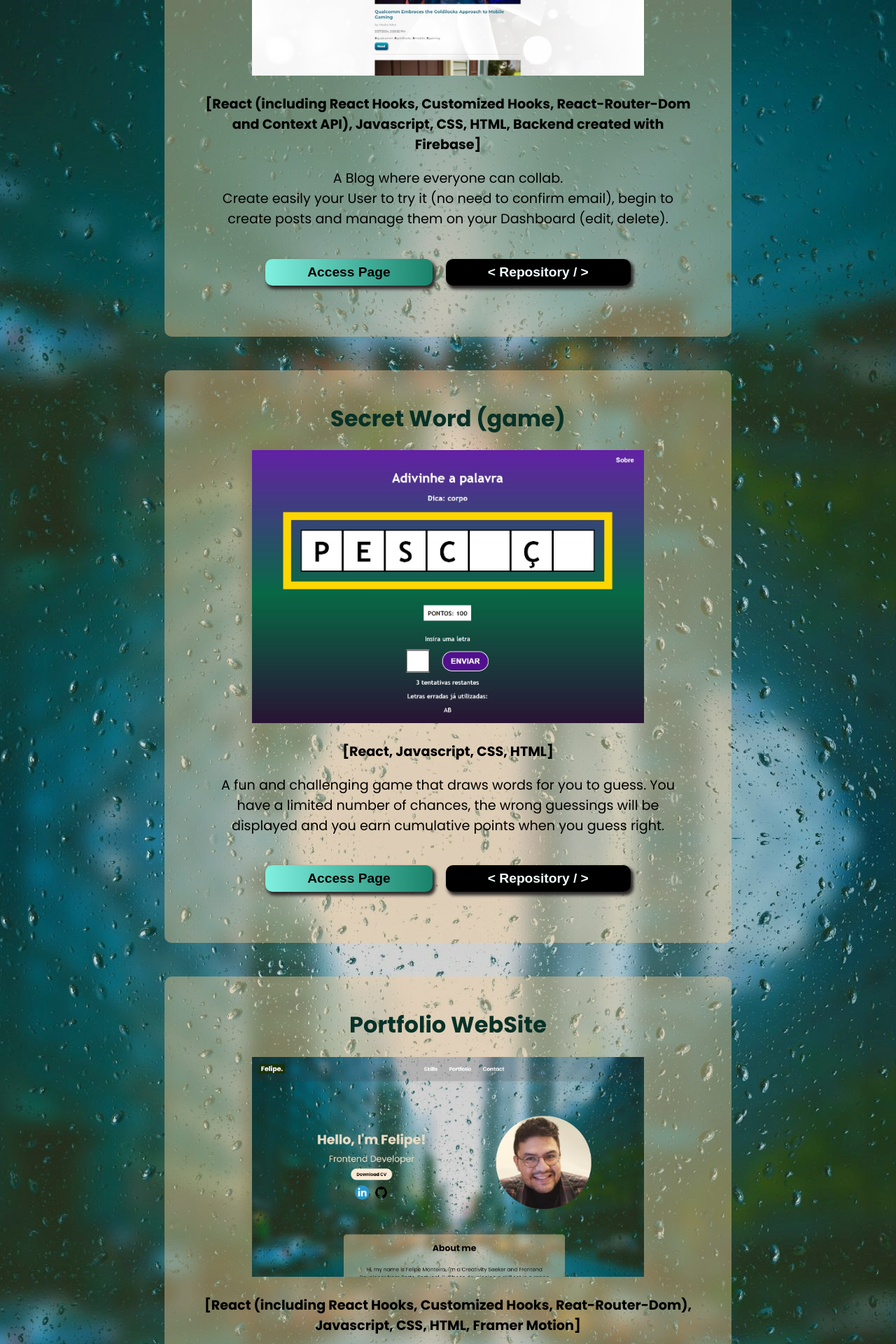
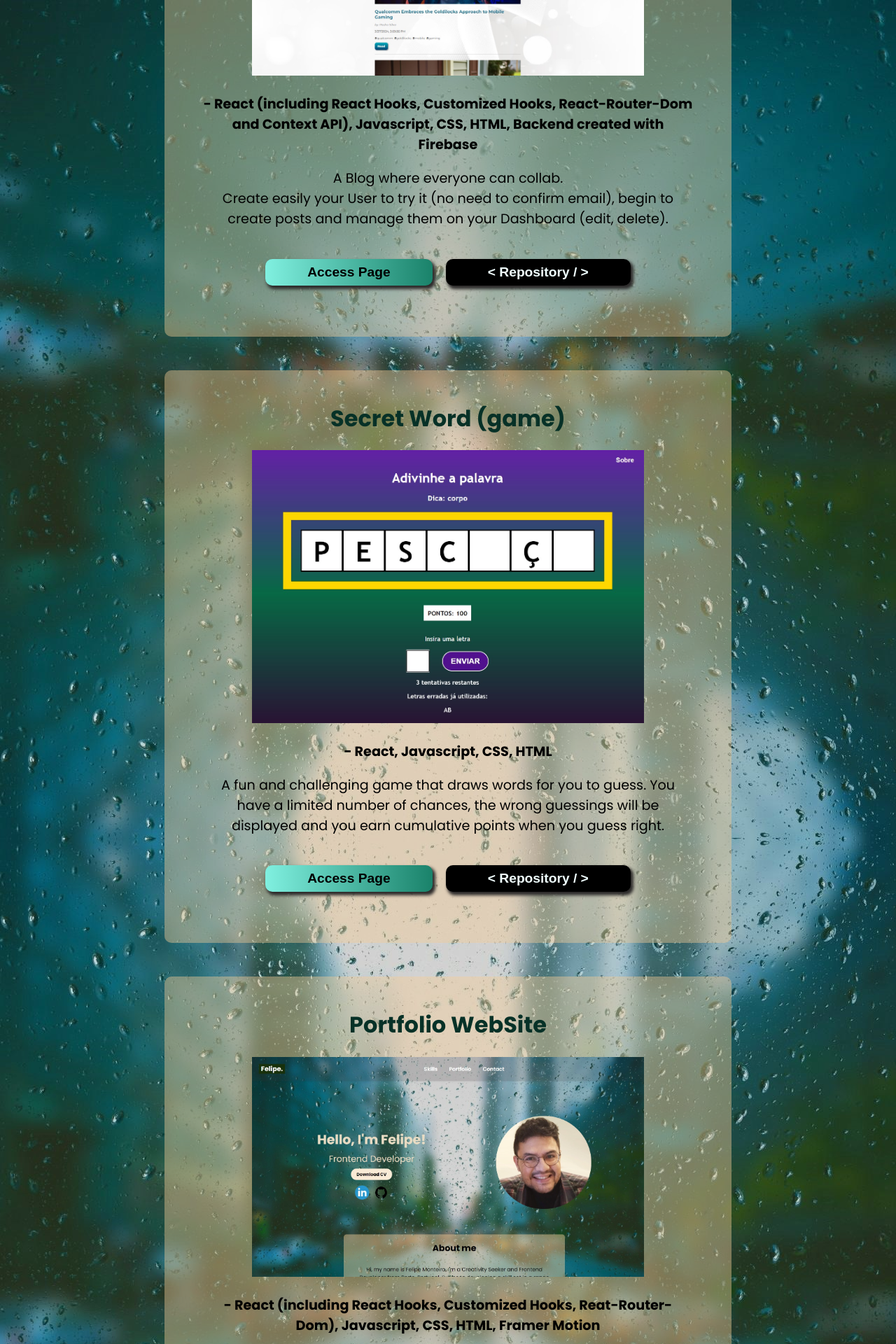
Before and after one commit to fmonteiroguerra/portifolio-felipe, a React (Vite) app: page /portfolio in a window 1280 px wide. Shown: the part 1200-3120 px from the top of the page at 70% size. Built offline with nearby package versions, Linux system fonts and the light colour scheme.

Commit message:
correcao escrita stack projetos

```diff
--- a/src/pages/Portfolio/Portfolio.jsx
+++ b/src/pages/Portfolio/Portfolio.jsx
@@ -50,8 +50,8 @@ const Portfolio = () => {
         <img className={styles.port_img} src={blog} alt="" />
         <p>
           <strong>
-            [React (including React Hooks, Customized Hooks, React-Router-Dom and
-            Context API), Javascript, CSS, HTML, Backend created with Firebase]
+            - React (including React Hooks, Customized Hooks, React-Router-Dom and
+            Context API), Javascript, CSS, HTML, Backend created with Firebase
           </strong>
         </p>
         <p>
@@ -79,7 +79,7 @@ const Portfolio = () => {
         <h1>Secret Word (game)</h1>
         <img className={styles.port_img} src={secret} alt="" />
         <p>
-          <strong>[React, Javascript, CSS, HTML]</strong>
+          <strong>- React, Javascript, CSS, HTML</strong>
         </p>
         <p>
           A fun and challenging game that draws words for you to guess. You have
@@ -107,8 +107,8 @@ const Portfolio = () => {
         <img className={styles.port_img} src={portfolio} alt="" />
         <p>
           <strong>
-            [React (including React Hooks, Customized Hooks, Reat-Router-Dom),
-            Javascript, CSS, HTML, Framer Motion]
+            - React (including React Hooks, Customized Hooks, Reat-Router-Dom),
+            Javascript, CSS, HTML, Framer Motion
           </strong>
         </p>
         <p>
@@ -135,7 +135,7 @@ const Portfolio = () => {
         <h1>Car Stand Records (JavaScript CRUD)</h1>
         <img className={styles.port_img} src={crudjs} alt="" />
         <p>
-          <strong>[Javascript, Bootstrap 5, CSS, HTML]</strong>
+          <strong>- Javascript, Bootstrap 5, CSS, HTML </strong>
         </p>
         <p>Search, Add, Delete and Edit Car records </p>
         <div className={styles.button_container}>
@@ -155,7 +155,7 @@ const Portfolio = () => {
         <h1>Astronomy Photo of The Day (Consuming Nasa's API)</h1>
         <img className={styles.port_img} src={angular_nasa} alt="" />
         <p>
-          <strong>[Angular, TypeScript, Bootstrap, CSS, HTML]</strong>
+          <strong>- Angular, TypeScript, Bootstrap, CSS, HTML</strong>
         </p>
         <p>
           Consumes 2 Nasa Api's (Apod & NeoWs). Each date chosen will bring the
@@ -181,7 +181,7 @@ const Portfolio = () => {
         <h1>Porto Inside (Static Website)</h1>
         <img className={styles.port_img} src={porto_inside} alt="" />
         <p>
-          <strong>[HTML, CSS, Bootstrap]</strong>
+          <strong>- HTML, CSS, Bootstrap</strong>
         </p>
         <p>Discover more about the wonderful city of Porto.</p>
         <div className={styles.button_container}>
```
